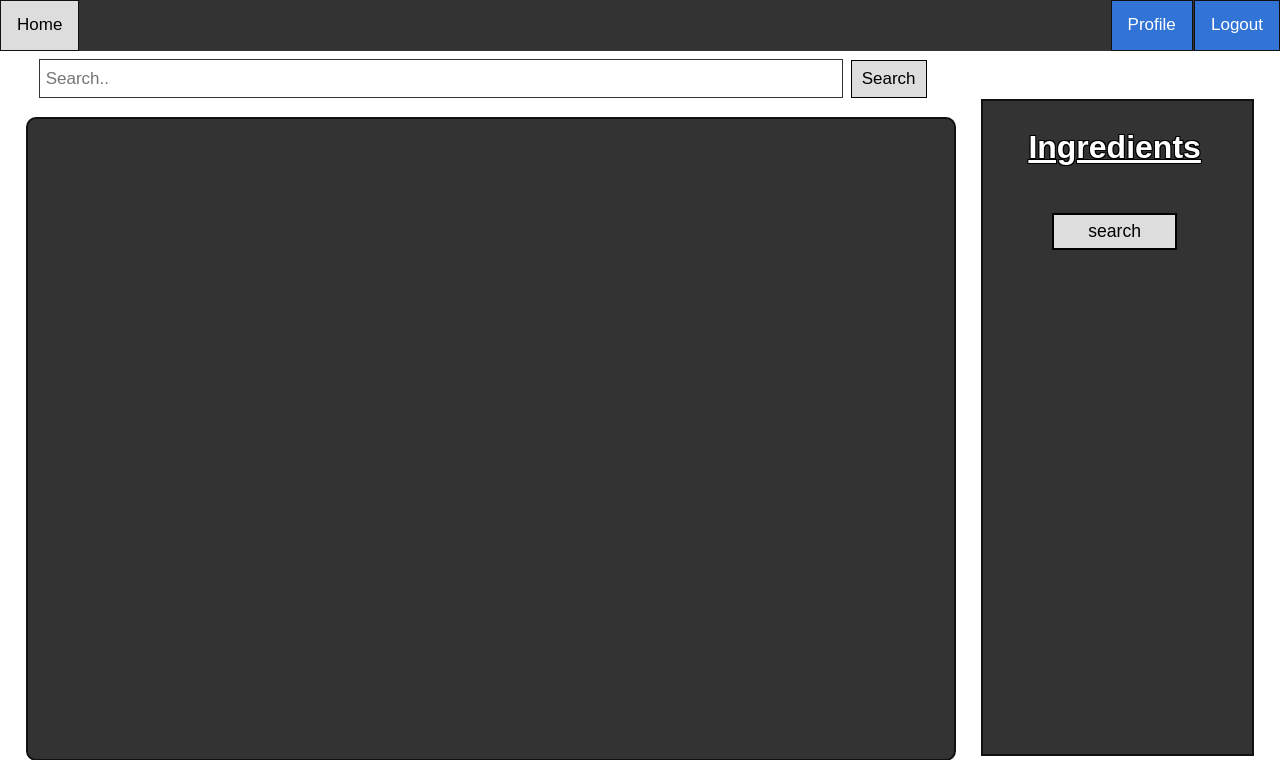
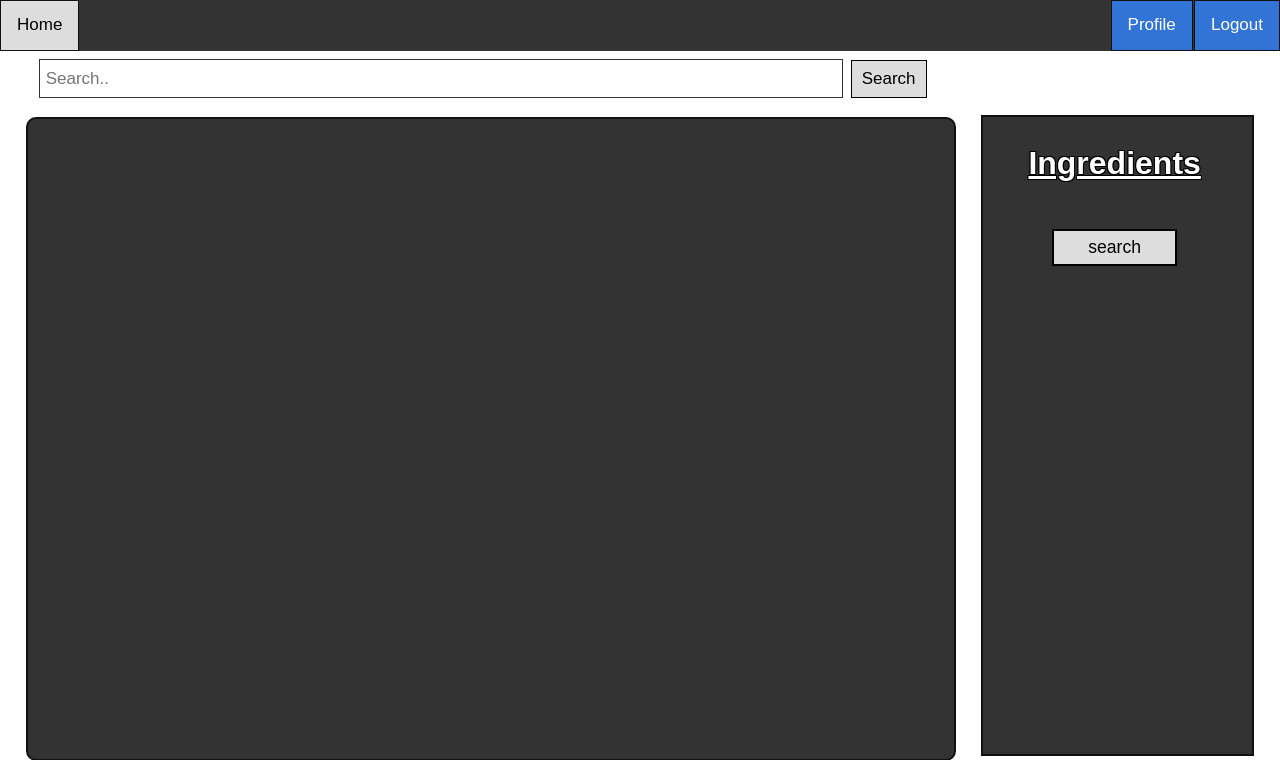
Before and after one commit to maliksaunders/CIS408_2023_01_Recipe_App, a Flask app: page /htmlWIP/home in a window 1280 px wide. Shown: the top 760 px of the page. Run offline with Flask 2, Linux system fonts and the light colour scheme; the visitor is signed in with stand-in values (Sample User, id 1); some libraries are stand-ins or nearby versions.

Commit message:
should have saved a second ago - css changes

```diff
--- a/htmlWIP/static/style.css
+++ b/htmlWIP/static/style.css
@@ -214,10 +214,10 @@ body,h1,h2,h3,h4,h5,h6,.w3-wide {font-family: "Montserrat", sans-serif;}
 .rightbar {
     position: relative;
     width: 22%;
-    height: 80vh;
+    height: 78vh;
     min-height: 100px;
     min-width: 250px;
-    margin-top: 6vh;
+    margin-top: 8vh;
     padding: .5% 1% .5% .5%;
     margin-right: 2%;
     color: #818181;
```
